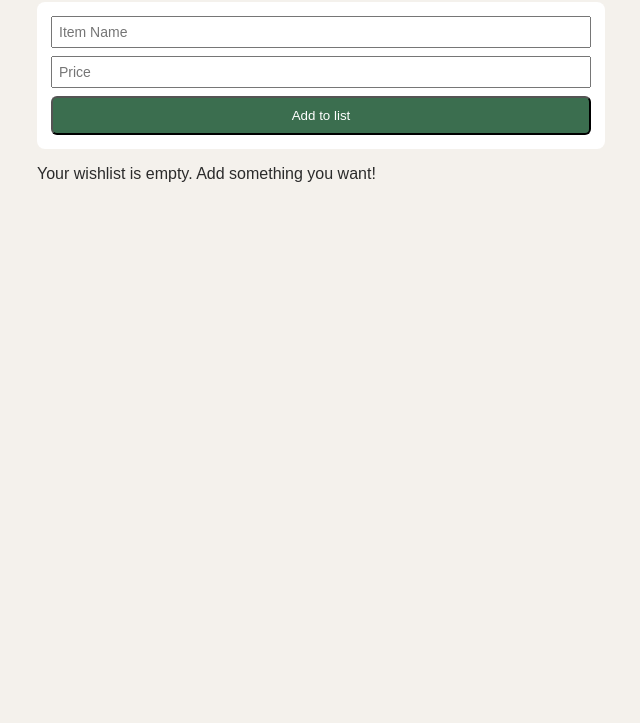
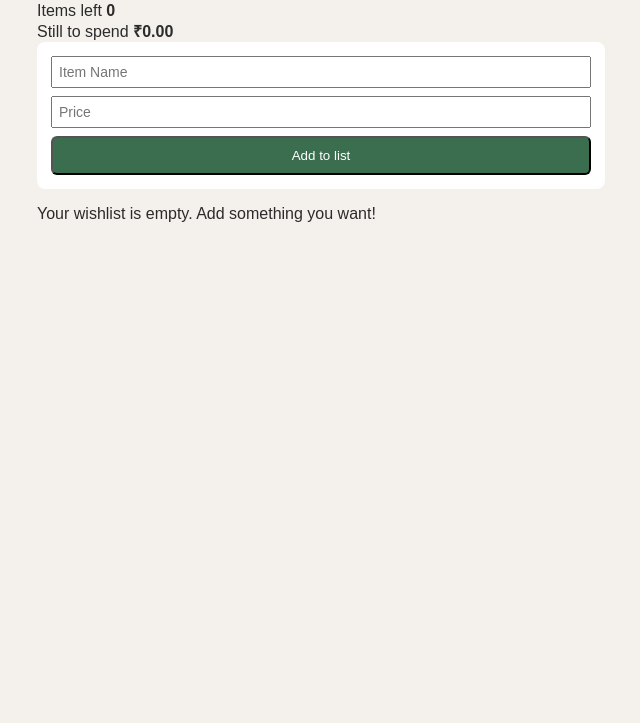
Before and after one commit to vigneshgunasekar56/shopping-wishlist, a plain HTML site: page index.html in a window 1280 px wide. Shown: the part 77-800 px from the top of the page, without its empty margins (319-959 px from the left). Drawn offline with Linux system fonts and the light colour scheme.

Commit message:
Step 7: See your totals
Passed 14 Oct 2026.

The totals boxes show how many items you have and how much they cost in total.

Concepts: JSON; Totals, sorting and grouping

```diff
--- a/app.js
+++ b/app.js
@@ -1,8 +1,8 @@
 // Your code goes here
-const state=[];
+const state = [];
 
 function makeId() {
-    return crypto.randomUUID();
+  return crypto.randomUUID();
 }
 
 function addItem(name, price, note) {
@@ -17,17 +17,50 @@ function addItem(name, price, note) {
   state.push(item);
 }
 
+function formatMoney(amount) {
+  return "₹" + amount.toFixed(2);
+}
+
+function renderTotals() {
+  const cost = state.reduce((total, item) => total + item.price, 0);
+
+  const totals = document.querySelector("#totals");
+  totals.innerHTML = "";
+
+  const itemsBox = document.createElement("div");
+  itemsBox.className = "total-box";
+  itemsBox.innerHTML = `
+    <span>Items left</span>
+    <strong>${state.length}</strong>
+  `;
+
+  const costBox = document.createElement("div");
+  costBox.className = "total-box";
+  costBox.innerHTML = `
+    <span>Still to spend</span>
+    <strong>${formatMoney(cost)}</strong>
+  `;
+
+  totals.append(itemsBox, costBox);
+}
+
+function render() {
+  renderTotals();
+  renderList();
+}
+
 function renderList() {
-    const list = document.querySelector("#item-list");
-    list.innerHTML = "";
+  const list = document.querySelector("#item-list");
+  list.innerHTML = "";
 
-    const empty=document.createElement("p");
-    empty.className="empty-message";
+  if (state.length === 0) {
+    const empty = document.createElement("p");
+    empty.className = "empty-message";
     empty.textContent = "Your wishlist is empty. Add something you want!";
     list.appendChild(empty);
+    return;
+  }
 }
-
-//handleformsubmit prevents the empty form submission and saves the data in the form.
 
 function handleFormSubmit(event) {
   event.preventDefault();
@@ -43,6 +76,8 @@ function handleFormSubmit(event) {
 
   addItem(name, price, "");
 
+  render();
+
   console.log(state);
 
   document.getElementById("name-input").value = "";
@@ -50,12 +85,14 @@ function handleFormSubmit(event) {
 }
 
 function setUpEvents() {
-    document.getElementById("add-form").addEventListener("submit", handleFormSubmit);
+  document
+    .getElementById("add-form")
+    .addEventListener("submit", handleFormSubmit);
 }
 
 function startApp() {
-    renderList();
-    setUpEvents();
+  render();
+  setUpEvents();
 }
 
 startApp();
--- a/index.html
+++ b/index.html
@@ -9,6 +9,9 @@
   <body>
     <main class="container">
       <h1>Wishlist Locker</h1>
+      <section id="totals">
+
+      </section>
 
       <form id="add-form" class="panel">
           <input type="text" id="name-input" placeholder="Item Name" required>
```
